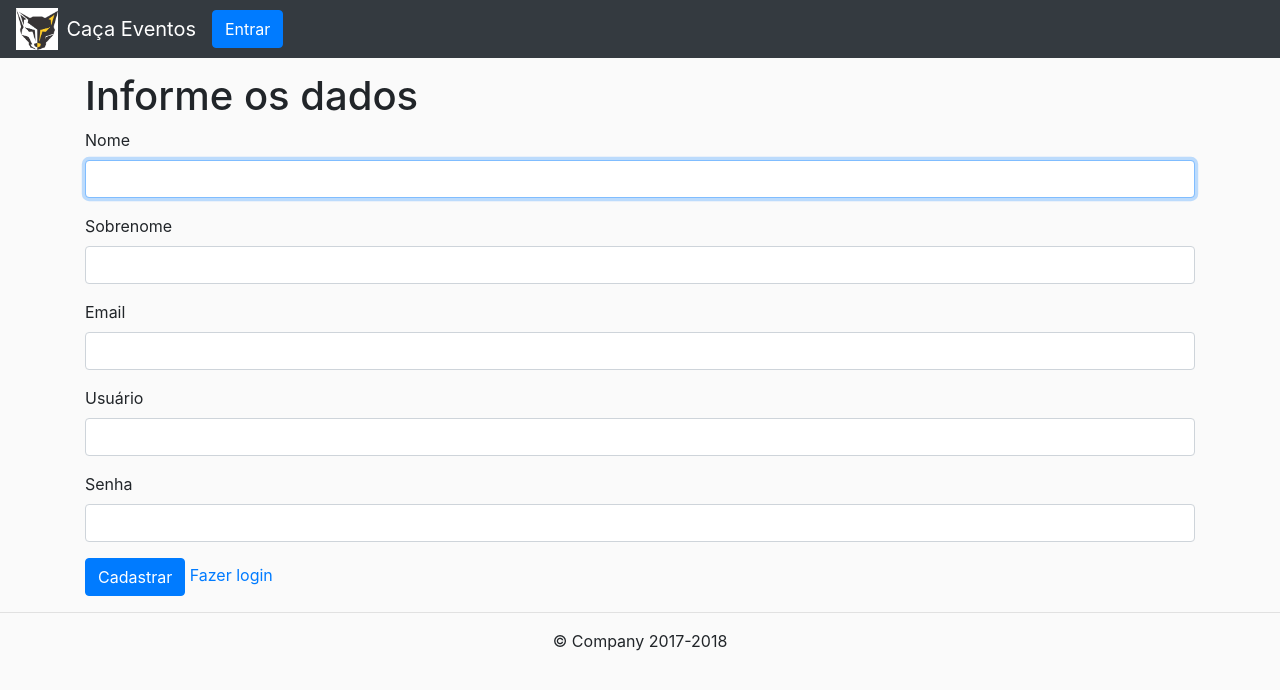
After one commit to robsonalucard/eventos-es2, a Django app: template cEventos/cEventos/accounts/templates/accounts/add_user.html in a window 1280 px wide. The commit adds this page. Shown: the top 690 px of the page. Run offline with Django 3.2, Linux system fonts and the light colour scheme; the template is opened without the code that fills it: values that come from a table or form of the project are taken from there, others are empty; parts of the project's set-up code (start-up, migrations or seed data) failed here and were passed over; some libraries are stand-ins or nearby versions.

Commit message:
Criaçao das Views de cadastro e login de usuario, assim como as telas de cada uma

```diff
--- /dev/null
+++ b/cEventos/cEventos/accounts/forms.py
@@ -0,0 +1,8 @@
+from django import forms
+from django.contrib.auth.models import User
+
+
+class UserForm(forms.ModelForm):
+    class Meta:
+        model = User
+        fields = ('first_name', 'last_name', 'email', 'username', 'password')
--- /dev/null
+++ b/cEventos/cEventos/accounts/templates/accounts/add_user.html
@@ -0,0 +1,42 @@
+{% extends "base.html" %}
+{% load staticfiles %}
+{% load widget_tweaks %}
+
+<div class="row">
+    {% block body %}
+        <p></p>
+        <h1>Informe os dados</h1>
+        <form class="" action="" method="post">
+            {% csrf_token %}
+            {% if messages %}
+                <div class="alert alert-danger" role="alert">
+                    {% for message in messages %}
+                        {{ message }}
+                    {% endfor %}
+                </div>
+            {% endif %}
+            <div class="form-group">
+                <label for="{{ form.first_name.id_for_label }}">Nome</label>
+                {{ form.first_name|add_class:'form-control'|attr:'autofocus' }}
+            </div>
+            <div class="form-group">
+                <label for="{{ form.last_name.id_for_label }}">Sobrenome</label>
+                {{ form.last_name|add_class:'form-control' }}
+            </div>
+            <div class="form-group">
+                <label for="{{ form.email.id_for_label }}">Email</label>
+                {{ form.email|add_class:'form-control'|attr:'type:email' }}
+            </div>
+            <div class="form-group">
+                <label for="{{ form.username.id_for_label }}">Usuário</label>
+                {{ form.username|add_class:'form-control' }}
+            </div>
+            <div class="form-group">
+                <label for="{{ form.password.id_for_label }}">Senha</label>
+                {{ form.password|add_class:'form-control'|attr:'type:password' }}
+            </div>
+            <button type="submit" class="btn btn-primary">Cadastrar</button>
+            <a href="{% url 'accounts:user_login' %}">Fazer login</a>
+        </form>
+    {% endblock body %}
+</div>
--- /dev/null
+++ b/cEventos/cEventos/accounts/urls.py
@@ -0,0 +1,8 @@
+from django.conf.urls import url
+
+from . import views
+
+urlpatterns = [
+    url(r'^novo-usuario/$', views.add_user, name='add_user'),
+    url(r'^login-usuario/', views.user_login, name='user_login'),
+]
--- a/cEventos/cEventos/core/templates/base.html
+++ b/cEventos/cEventos/core/templates/base.html
@@ -6,19 +6,19 @@
         <meta name="viewport" content="width=device-width, initial-scale=1, shrink-to-fit=no">
         <meta name="description" content="">
         <meta name="author" content="">
-        <link rel="icon" href="{% static "img/wolf.ico" %}">
+        <link rel="icon" href="{% static 'img/wolf.ico' %}">
 
         <title>Caça Eventos</title>
 
         <!-- Bootstrap core CSS -->
-        <link href="{% static "css/bootstrap.min.css" %}" rel="stylesheet">
+        <link href="{% static 'css/bootstrap.min.css' %}" rel="stylesheet">
 
         <!-- Custom styles for this template -->
-        <link href="{% static "css/jumbotron.css" %}" rel="stylesheet">
+        <link href="{% static 'css/jumbotron.css' %}" rel="stylesheet">
     </head>
 
     <body style="background-color:rgb(250, 250, 250)">
-
+        <div class="container">
             <nav class="navbar navbar-expand-md navbar-dark fixed-top bg-dark">
                 <a href="{% url 'core' %}"><img src="{% static "img/wolf2.png" %}" alt="Wolf" width="42" height="42"></a>
                 <pre> </pre>
@@ -26,8 +26,8 @@
                 <button class="navbar-toggler" type="button" data-toggle="collapse" data-target="#navbarsExampleDefault" aria-controls="navbarsExampleDefault" aria-expanded="false" aria-label="Toggle navigation">
                     <span class="navbar-toggler-icon"></span>
                 </button>
-
                 <div class="collapse navbar-collapse" id="navbarsExampleDefault">
+                    {% if user.is_authenticated %}
                         <ul class="navbar-nav mr-auto">
                             <li class="nav-item active">
                                 <a class="nav-link" href="{% url 'core' %}">Home
@@ -40,16 +40,33 @@
                                     <a class="dropdown-item" href="{% url 'eventos:lista_eventos' %}">Listar Eventos</a>
                                 </div>
                             </li>
-                    <!-- <li class="nav-item"> <a class="nav-link disabled" href="#">Disabled</a> </li> <li class="nav-item dropdown"> <a class="nav-link dropdown-toggle" href="#" id="dropdown01" data-toggle="dropdown" aria-haspopup="true"
-                    aria-expanded="false">Dropdown</a> <div class="dropdown-menu" aria-labelledby="dropdown01"> <a class="dropdown-item" href="#">Action</a> <a class="dropdown-item" href="#">Another action</a> <a class="dropdown-item" href="#">Something else here</a>
-                    </div> </li> -->
                         </ul>
                         <form class="form-inline my-2 my-lg-0">
                             <input class="form-control mr-sm-2" type="text" placeholder="Buscar Eventos" aria-label="Search">
-                    <button class="btn btn-outline-success my-2 my-sm-0" type="submit">Buscar</button>
                         </form>
+                        <p>&nbsp&nbsp</p>
+                        <ul class="nav navbar-nav navbar-right">
+                            <div class="btn-group">
+                                <button type="button" class="btn btn-default">{{ user.get_full_name|default:user.username }}</button>
+                                <button type="button" class="btn btn-default dropdown-toggle dropdown-toggle-split" data-toggle="dropdown" aria-haspopup="true" aria-expanded="false">
+                                    <span class="sr-only">Toggle Dropdown</span>
+                                </button>
+                                <div class="dropdown-menu dropdown-menu-right">
+                                    <a class="dropdown-item" href="">Alterar senha</a>
+                                    <div class="dropdown-divider"></div>
+                                    <a class="dropdown-item" href="">Sair</a>
+                                </div>
+                            </div>
+                        </ul>
+                    {% else %}
+                        <!-- AJEITAR ESSE BOTAO!!!!!!!-->
+                        <div align="right">
+                            <a href="{% url 'accounts:user_login' %}" class="btn btn-primary" role="button">Entrar</a>
+                        </div>
+                    {% endif %}
                 </div>
             </nav>
+        </div>
 
         {% block index %}{% endblock index %}
 
--- a/cEventos/cEventos/settings.py
+++ b/cEventos/cEventos/settings.py
@@ -124,3 +124,5 @@ USE_TZ = True
 # https://docs.djangoproject.com/en/1.11/howto/static-files/
 
 STATIC_URL = '/static/'
+
+LOGIN_URL = '/accounts/login-usuario/'
--- a/cEventos/cEventos/urls.py
+++ b/cEventos/cEventos/urls.py
@@ -18,9 +18,11 @@ from django.contrib import admin
 
 from cEventos.core import views
 from cEventos.eventos import urls as eventos_urls
+from cEventos.accounts import urls as accounts_urls
 
 urlpatterns = [
     url(r'^$', views.home, name='core'),
+    url(r'^accounts/', include(accounts_urls, namespace='accounts')),
     url(r'^eventos/', include(eventos_urls, namespace='eventos')),
     url(r'^admin/', admin.site.urls),
 ]
```
Also changed, not shown: cEventos/cEventos/accounts/templates/accounts/user_login.html (added, +56 -0 lines), cEventos/cEventos/accounts/views.py (+40 -2 lines), cEventos/cEventos/core/static/css/signin.css (added, +49 -0 lines). Lines whose indentation alone changed are shown as unchanged.
